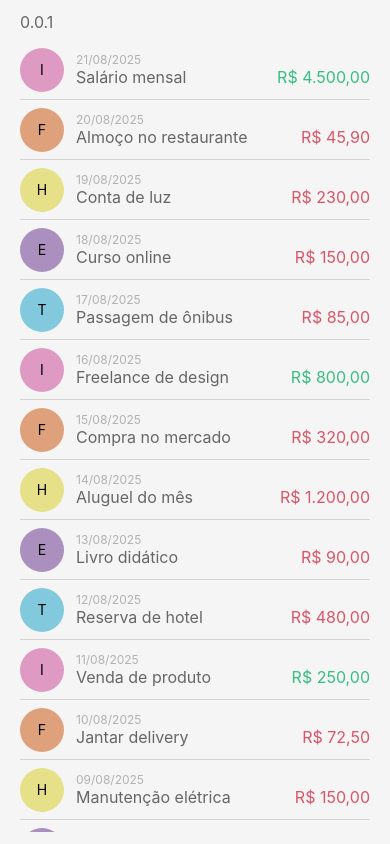
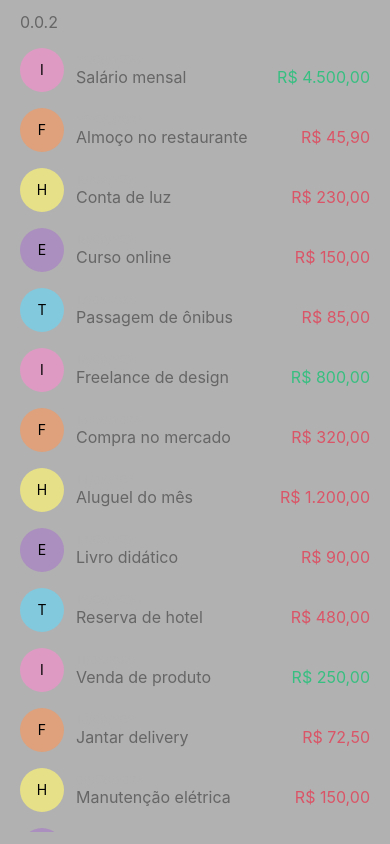
Before and after one commit to dennerrondinely/remote-mfe, a React Native app: screen / in a window 390 px wide. Built offline with nearby package versions, Linux system fonts and the light colour scheme.

Commit message:
new version - 0.0.2

```diff
--- a/package.json
+++ b/package.json
@@ -1,6 +1,6 @@
 {
   "name": "remote",
-  "version": "0.0.1",
+  "version": "0.0.2",
   "private": true,
   "scripts": {
     "android": "react-native run-android",
--- a/src/screens/RemoteScreen.tsx
+++ b/src/screens/RemoteScreen.tsx
@@ -130,7 +130,7 @@ export const transactions: TransactionItemProps[] = [
 export default function RemoteScreen() {
   return (
     <View style={styles.screenContainer}>
-      <Text style={styles.primaryText}>0.0.1</Text>
+      <Text style={styles.primaryText}>0.0.2</Text>
       <FlatList
         data={transactions}
         renderItem={({ item }) => <TransactionItem {...item} />}
@@ -146,7 +146,7 @@ export default function RemoteScreen() {
 const styles = StyleSheet.create({
   screenContainer: {
     flex: 1,
-    backgroundColor: colors.background,
+    backgroundColor: colors.backgroundSecondary,
     gap: 12,
     paddingVertical: 12,
     paddingHorizontal: 20,
```
